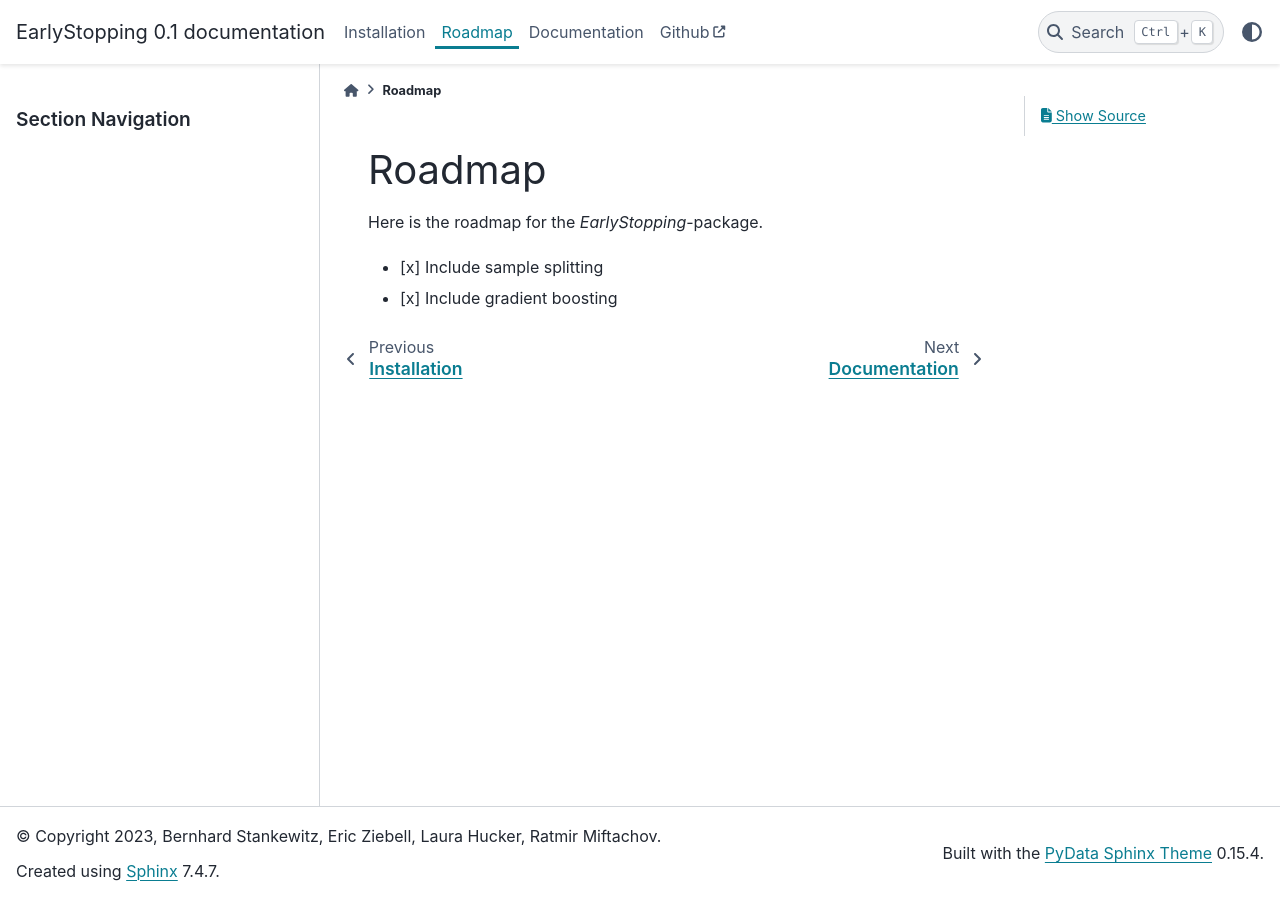
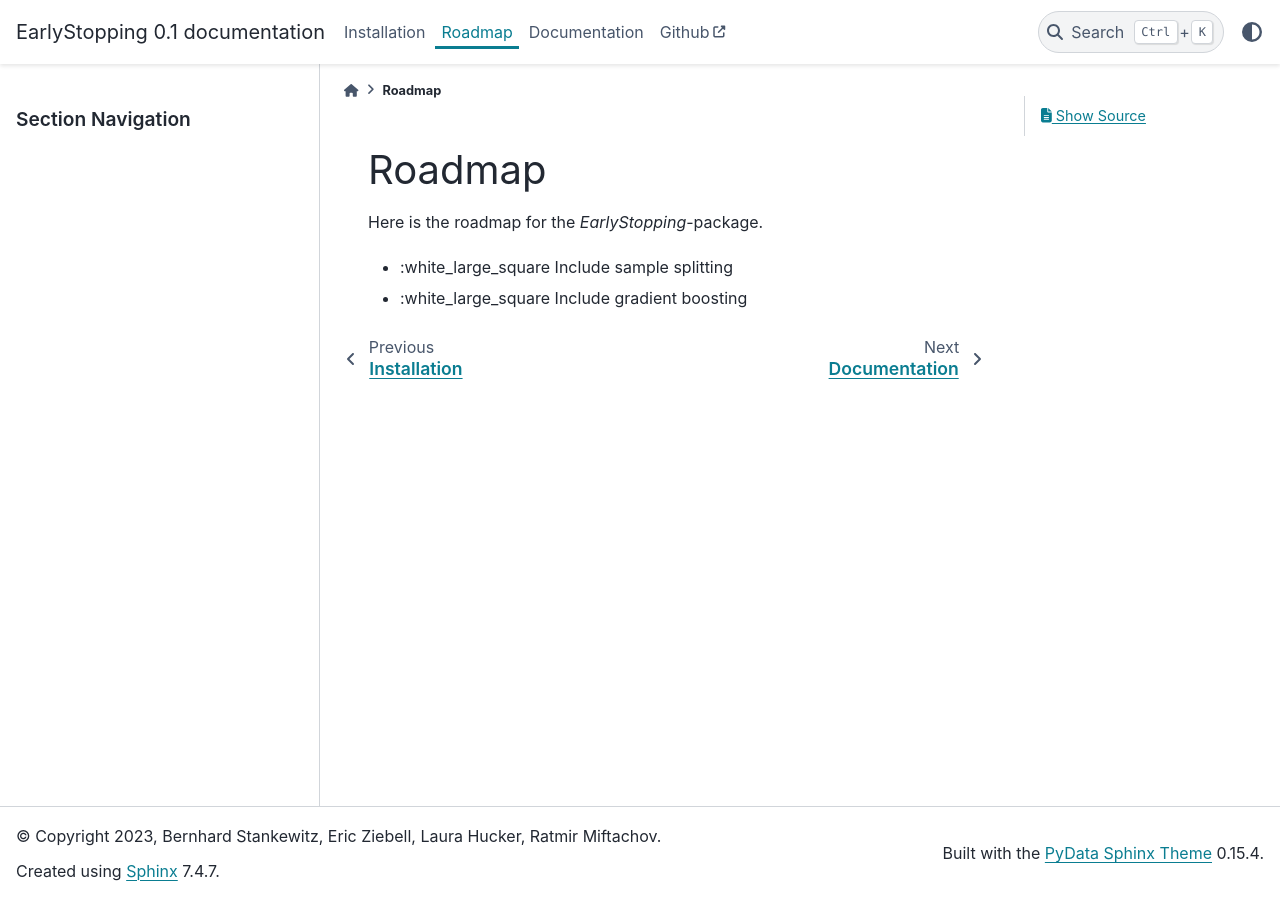
Before and after one commit to EarlyStop/EarlyStopping, a Sphinx documentation site: the page built from docs/source/classes/roadmap.rst, in a window 1280 px wide. Built offline with Sphinx 7.4.7 and the PyData theme 0.15.4, drawn with Linux system fonts in a browser that asks for light colours; pages that are not in the unit, such as notebooks, are missing from menus.

Commit message:
Update roadmap.rst

```diff
--- a/docs/source/classes/roadmap.rst
+++ b/docs/source/classes/roadmap.rst
@@ -2,5 +2,5 @@ Roadmap
 ============
 Here is the roadmap for the *EarlyStopping*-package.
 
-- [x] Include sample splitting
-- [x] Include gradient boosting
+- :white_large_square Include sample splitting
+- :white_large_square Include gradient boosting
```
